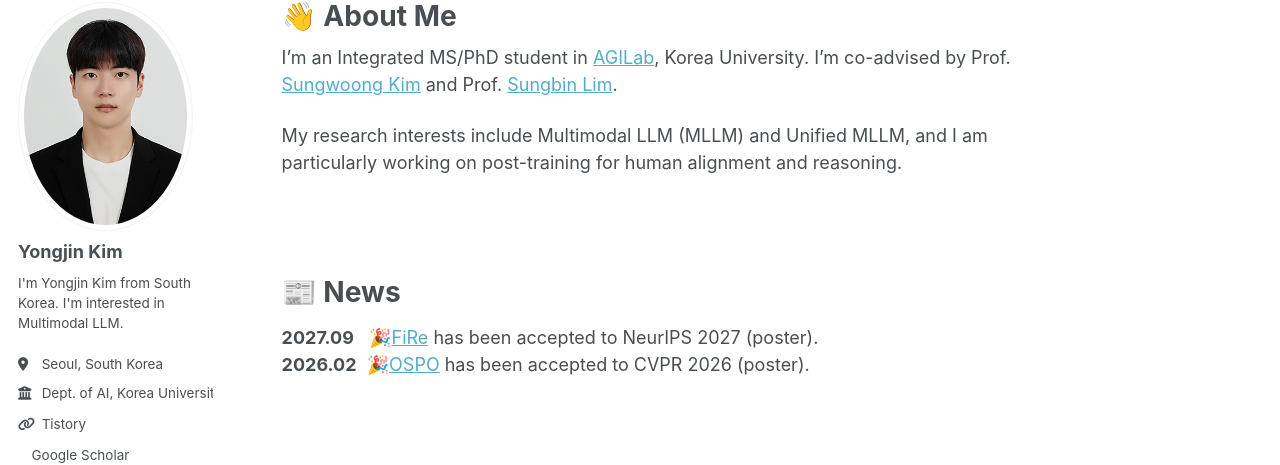
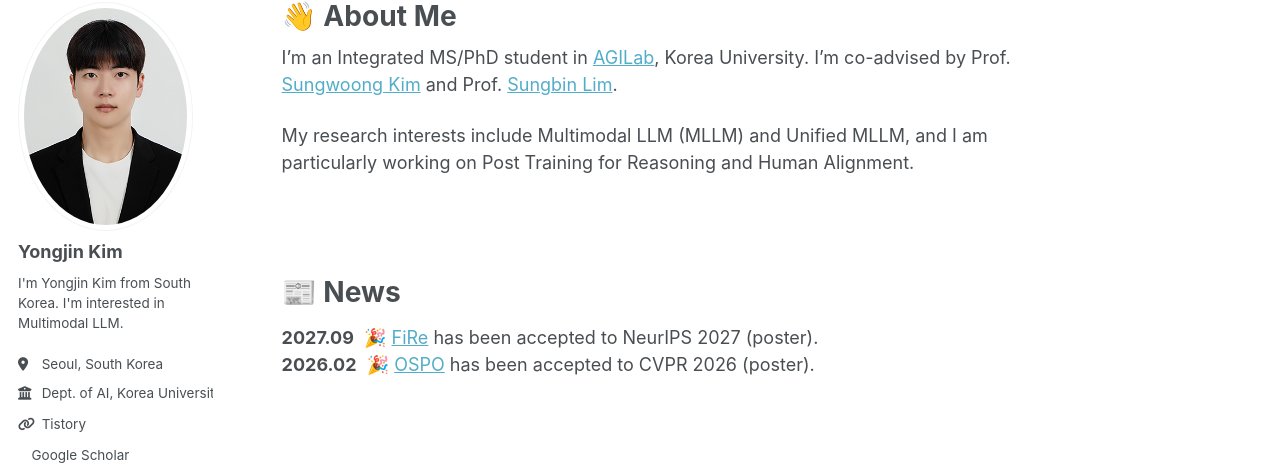
Before and after one commit to Pulyong/Pulyong.github.io, a Jekyll site: the page built from _pages/about.md, in a window 1280 px wide and 1110 px high. Shown: the part 99-564 px from the top of the window. Built offline with Jekyll 4.4.1, drawn with Linux system fonts in a browser that asks for light colours; a style sheet for code colours, icons or effects is not loaded.

Commit message:
about me update

```diff
--- a/_pages/about.md
+++ b/_pages/about.md
@@ -9,15 +9,15 @@ redirect_from:
 
 I'm an Integrated MS/PhD student in <a href="https://agi.korea.ac.kr/home" target="_blank" rel="noopener noreferrer">AGILab</a>, Korea University. I'm co-advised by Prof. <a href="https://sites.google.com/view/swkim" target="_blank" rel="noopener noreferrer">Sungwoong Kim</a> and Prof. <a href="https://www.sungbin-lim.net/" target="_blank" rel="noopener noreferrer">Sungbin Lim</a>.
 
-My research interests include Multimodal LLM (MLLM) and Unified MLLM, and I am particularly working on post-training for human alignment and reasoning.
+My research interests include Multimodal LLM (MLLM) and Unified MLLM, and I am particularly working on Post Training for Reasoning and Human Alignment.
 
 <br><br>
 
 📰 News
 ======
-**2027.09** &nbsp; 🎉<a href="https://arxiv.org/abs/2604.13491" target="_blank" rel="noopener noreferrer">FiRe</a> has been accepted to NeurIPS 2027 (poster).
+**2027.09** &nbsp;🎉 <a href="https://arxiv.org/abs/2604.13491" target="_blank" rel="noopener noreferrer">FiRe</a> has been accepted to NeurIPS 2027 (poster).
 <br>
-**2026.02** &nbsp;🎉<a href="https://arxiv.org/abs/2506.02015" target="_blank" rel="noopener noreferrer">OSPO</a> has been accepted to CVPR 2026 (poster).
+**2026.02** &nbsp;🎉 <a href="https://arxiv.org/abs/2506.02015" target="_blank" rel="noopener noreferrer">OSPO</a> has been accepted to CVPR 2026 (poster).
 
 <br><br>
 
```
